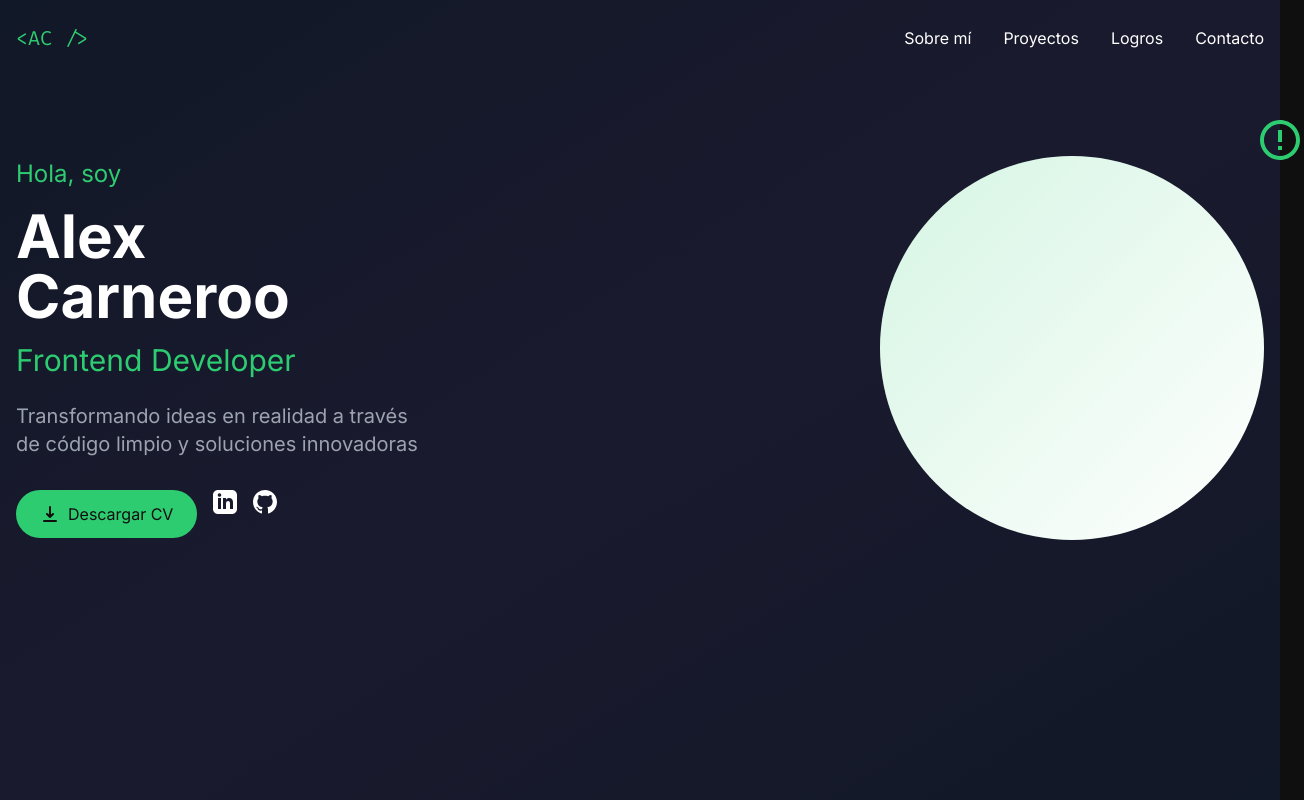
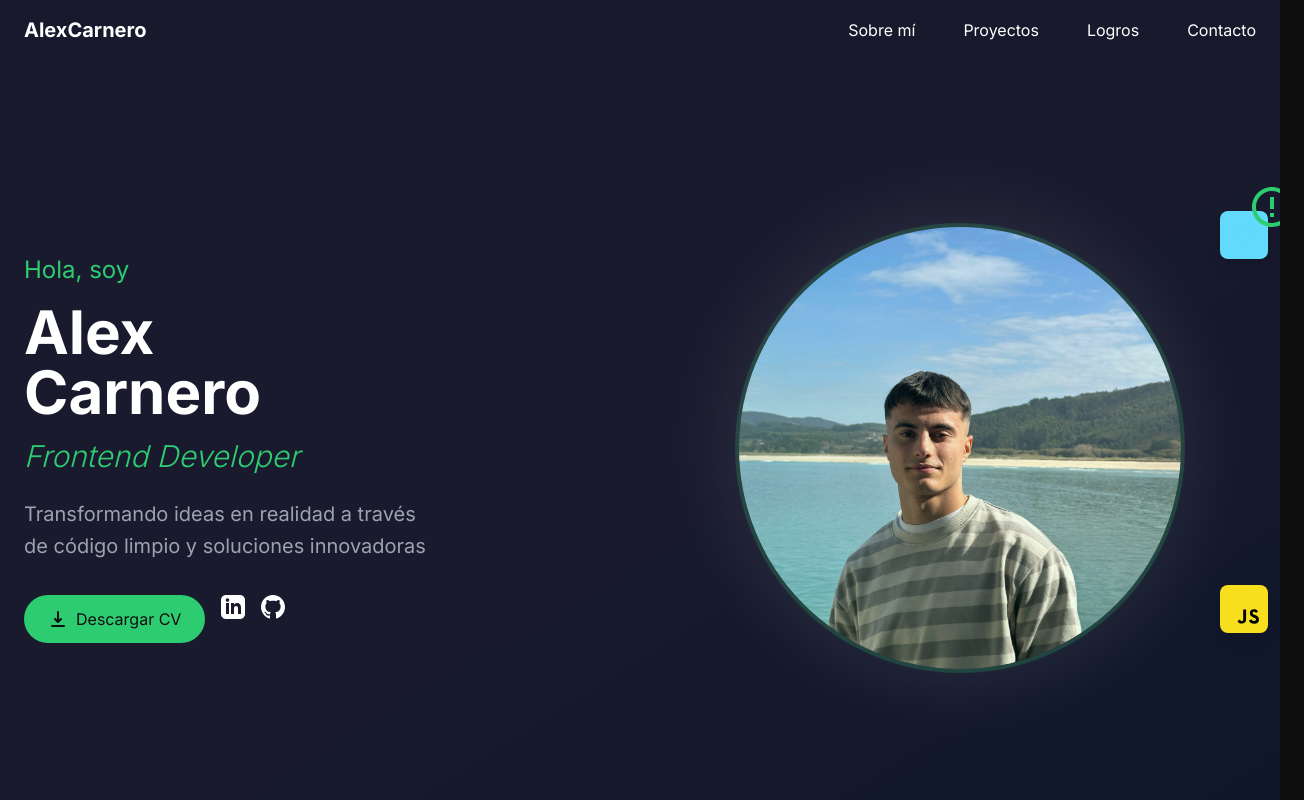
Before and after one commit to AlexCarnerooo/portfolio, a React (Vite) app: page / in a window 1280 px wide. Shown: the whole page, 1304 px wide, since content can reach past the window. Built offline with nearby package versions, Linux system fonts and the light colour scheme.

Commit message:
Update profile photo section with floating icons and improved styling

```diff
--- a/src/App.jsx
+++ b/src/App.jsx
@@ -2,25 +2,30 @@ import { useState } from 'react'
 
 function App() {
   return (
-    <div className="min-h-screen bg-gradient-to-br from-gray-900 via-[#1a1a2e] to-gray-900">
+    <div className="min-h-screen bg-gradient-to-br from-[#1a1a2e] via-[#1a1a2e] to-[#0f172a] overflow-x-hidden">
       {/* Navigation */}
-      <nav className="container mx-auto px-4 py-6 flex justify-between items-center">
-        <div className="text-secondary font-mono text-xl">&lt;AC /&gt;</div>
-        <div className="flex gap-8">
+      <nav className="fixed top-0 w-full bg-[#1a1a2e]/80 backdrop-blur-sm z-50">
+        <div className="container mx-auto px-6 py-4 flex justify-between items-center">
+          <div className="text-white font-bold text-xl">AlexCarnero</div>
+          <div className="flex gap-12">
             <a href="#sobre-mi" className="text-white hover:text-secondary transition-colors">Sobre mí</a>
             <a href="#proyectos" className="text-white hover:text-secondary transition-colors">Proyectos</a>
             <a href="#logros" className="text-white hover:text-secondary transition-colors">Logros</a>
             <a href="#contacto" className="text-white hover:text-secondary transition-colors">Contacto</a>
           </div>
+        </div>
       </nav>
 
       {/* Hero Section */}
-      <section className="container mx-auto px-4 py-20 flex items-center justify-between">
-        <div className="max-w-2xl">
-          <h2 className="text-secondary text-2xl mb-4">Hola, soy</h2>
-          <h1 className="text-white text-6xl font-bold mb-4">Alex<br/>Carneroo</h1>
-          <h3 className="text-secondary text-3xl mb-6">Frontend Developer</h3>
-          <p className="text-gray-400 text-xl mb-8">
+      <section className="container mx-auto px-6 min-h-screen pt-24 flex items-center">
+        <div className="grid grid-cols-1 lg:grid-cols-2 gap-12 w-full">
+          <div className="flex flex-col justify-center">
+            <h2 className="text-secondary text-2xl mb-4 animate-fade-in">Hola, soy</h2>
+            <h1 className="text-white text-6xl font-bold mb-4 animate-slide-up">
+              Alex<br/>Carnero
+            </h1>
+            <h3 className="text-secondary text-3xl mb-6 font-light italic">Frontend Developer</h3>
+            <p className="text-gray-400 text-xl mb-8 leading-relaxed">
               Transformando ideas en realidad a través<br/>
               de código limpio y soluciones innovadoras
             </p>
@@ -32,12 +37,17 @@ function App() {
                 Descargar CV
               </button>
               <div className="flex gap-4">
-              <a href="#" className="text-white hover:text-secondary transition-colors">
+                <a
+                  href="https://www.linkedin.com/in/alexandre-carnero-1a1561283"
+                  target="_blank"
+                  rel="noopener noreferrer"
+                  className="text-white hover:text-secondary transition-colors"
+                >
                   <svg xmlns="http://www.w3.org/2000/svg" className="h-6 w-6" fill="currentColor" viewBox="0 0 24 24">
                     <path d="M19 0h-14c-2.761 0-5 2.239-5 5v14c0 2.761 2.239 5 5 5h14c2.762 0 5-2.239 5-5v-14c0-2.761-2.238-5-5-5zm-11 19h-3v-11h3v11zm-1.5-12.268c-.966 0-1.75-.79-1.75-1.764s.784-1.764 1.75-1.764 1.75.79 1.75 1.764-.783 1.764-1.75 1.764zm13.5 12.268h-3v-5.604c0-3.368-4-3.113-4 0v5.604h-3v-11h3v1.765c1.396-2.586 7-2.777 7 2.476v6.759z"/>
                   </svg>
                 </a>
-              <a href="#" className="text-white hover:text-secondary transition-colors">
+                <a href="https://github.com/AlexCarnerooo" target="_blank" rel="noopener noreferrer" className="text-white hover:text-secondary transition-colors">
                   <svg xmlns="http://www.w3.org/2000/svg" className="h-6 w-6" fill="currentColor" viewBox="0 0 24 24">
                     <path d="M12 0c-6.626 0-12 5.373-12 12 0 5.302 3.438 9.8 8.207 11.387.599.111.793-.261.793-.577v-2.234c-3.338.726-4.033-1.416-4.033-1.416-.546-1.387-1.333-1.756-1.333-1.756-1.089-.745.083-.729.083-.729 1.205.084 1.839 1.237 1.839 1.237 1.07 1.834 2.807 1.304 3.492.997.107-.775.418-1.305.762-1.604-2.665-.305-5.467-1.334-5.467-5.931 0-1.311.469-2.381 1.236-3.221-.124-.303-.535-1.524.117-3.176 0 0 1.008-.322 3.301 1.23.957-.266 1.983-.399 3.003-.404 1.02.005 2.047.138 3.006.404 2.291-1.552 3.297-1.23 3.297-1.23.653 1.653.242 2.874.118 3.176.77.84 1.235 1.911 1.235 3.221 0 4.609-2.807 5.624-5.479 5.921.43.372.823 1.102.823 2.222v3.293c0 .319.192.694.801.576 4.765-1.589 8.199-6.086 8.199-11.386 0-6.627-5.373-12-12-12z"/>
                   </svg>
@@ -45,15 +55,45 @@ function App() {
               </div>
             </div>
           </div>
-        <div className="relative">
-          <div className="absolute -top-10 -right-10">
+          <div className="relative flex justify-center items-center">
+            <div className="absolute -top-10 -right-10 z-10">
               <svg xmlns="http://www.w3.org/2000/svg" className="h-12 w-12 text-secondary" viewBox="0 0 24 24" fill="currentColor">
                 <path d="M12 2C6.48 2 2 6.48 2 12s4.48 10 10 10 10-4.48 10-10S17.52 2 12 2zm0 18c-4.41 0-8-3.59-8-8s3.59-8 8-8 8 3.59 8 8-3.59 8-8 8zm-1-13h2v6h-2zm0 8h2v2h-2z"/>
               </svg>
             </div>
-          <div className="w-96 h-96 bg-white rounded-full relative overflow-hidden">
-            {/* Aquí irá tu foto con un fondo estilizado */}
-            <div className="absolute inset-0 bg-gradient-to-br from-secondary/20 to-transparent"></div>
+            <div className="relative w-[450px] h-[450px]">
+              <div className="absolute inset-0 bg-white/10 rounded-full blur-2xl"></div>
+              <div className="relative w-full h-full rounded-full overflow-hidden border-4 border-secondary/20">
+                <img
+                  src="/images/profile.jpg"
+                  alt="Alex Carnero"
+                  className="w-full h-full object-cover object-center scale-105"
+                />
+                <div className="absolute inset-0 bg-gradient-to-tr from-secondary/10 to-transparent"></div>
+              </div>
+            </div>
+            {/* Iconos flotantes */}
+            <div className="absolute top-0 right-0 -translate-y-1/4 translate-x-1/4">
+              <div className="bg-[#61DAFB] p-2 rounded-lg shadow-lg">
+                <svg xmlns="http://www.w3.org/2000/svg" viewBox="-11.5 -10.23174 23 20.46348" className="w-8 h-8">
+                  <circle cx="0" cy="0" r="2.05" fill="#61dafb"/>
+                  <g stroke="#61dafb" strokeWidth="1" fill="none">
+                    <ellipse rx="11" ry="4.2"/>
+                    <ellipse rx="11" ry="4.2" transform="rotate(60)"/>
+                    <ellipse rx="11" ry="4.2" transform="rotate(120)"/>
+                  </g>
+                </svg>
+              </div>
+            </div>
+            <div className="absolute bottom-10 right-0 translate-x-1/4">
+              <div className="bg-[#F7DF1E] p-2 rounded-lg shadow-lg">
+                <svg width="32" height="32" viewBox="0 0 32 32" className="w-8 h-8">
+                  <rect width="32" height="32" fill="#F7DF1E"/>
+                  <path d="M9.6 27.9l2.3-1.4c.4.8.8 1.5 1.8 1.5 .9 0 1.5-.4 1.5-1.8V16.4h2.9v9.9c0 3-1.8 4.3-4.3 4.3 -2.3 0-3.7-1.2-4.3-2.7" fill="#000"/>
+                  <path d="M21.1 27.6l2.3-1.3c.6 1 1.4 1.7 2.8 1.7 1.2 0 1.9-.6 1.9-1.4 0-1-.8-1.3-2.1-1.9l-.7-.3c-2.1-.9-3.5-2-3.5-4.3 0-2.2 1.7-3.8 4.2-3.8 1.8 0 3.1.6 4.1 2.3l-2.2 1.4c-.5-.9-1-1.3-1.9-1.3 -.8 0-1.4.5-1.4 1.3 0 .9.6 1.2 1.8 1.8l.7.3c2.5 1.1 3.9 2.1 3.9 4.6 0 2.6-2 4-4.8 4 -2.7 0-4.4-1.3-5.2-3" fill="#000"/>
+                </svg>
+              </div>
+            </div>
           </div>
         </div>
       </section>
```
Also changed, not shown: public/images/profile.jpg (added), 1 other file (tests, documents, lock files or other folders). Lines whose indentation alone changed are shown as unchanged.
